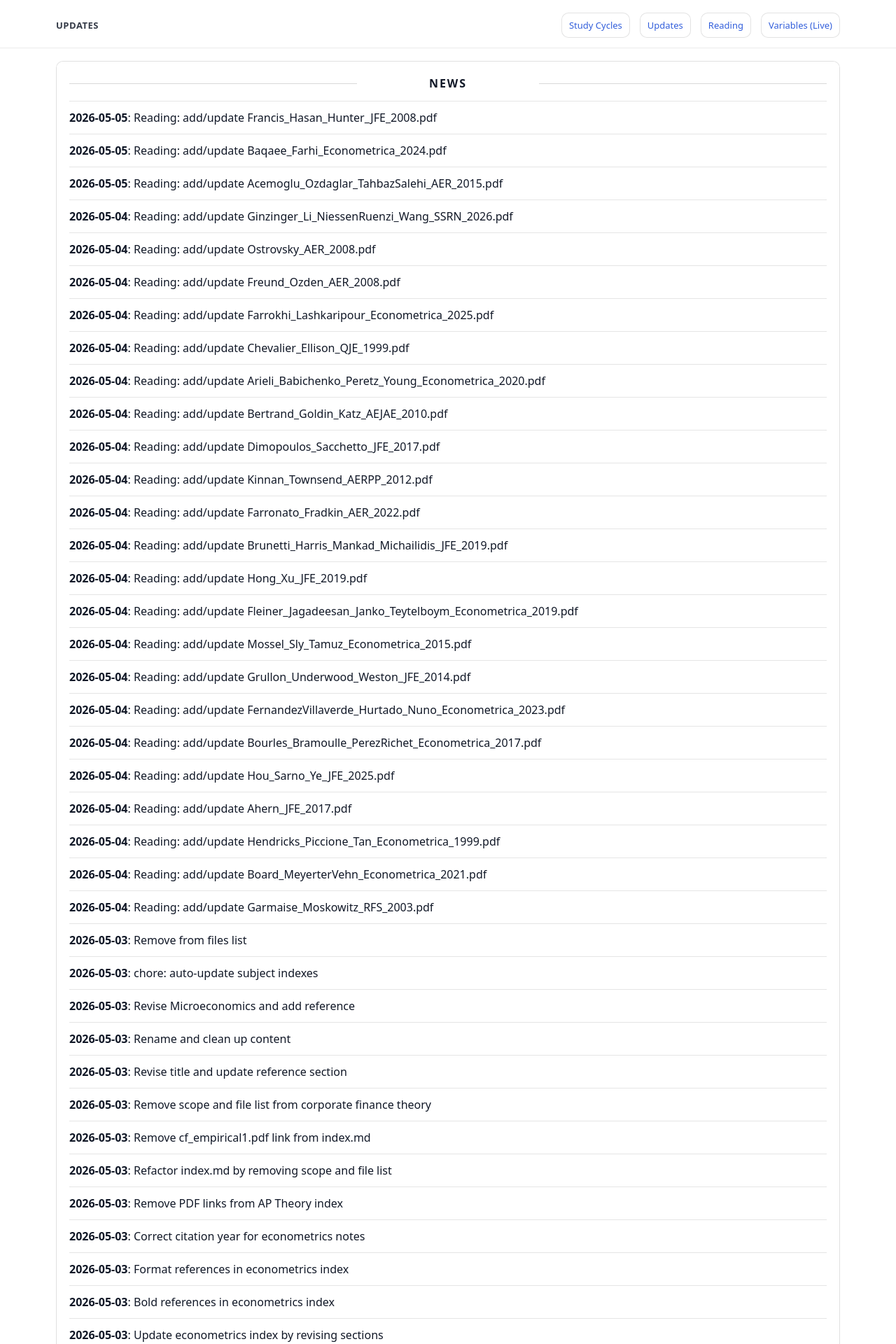
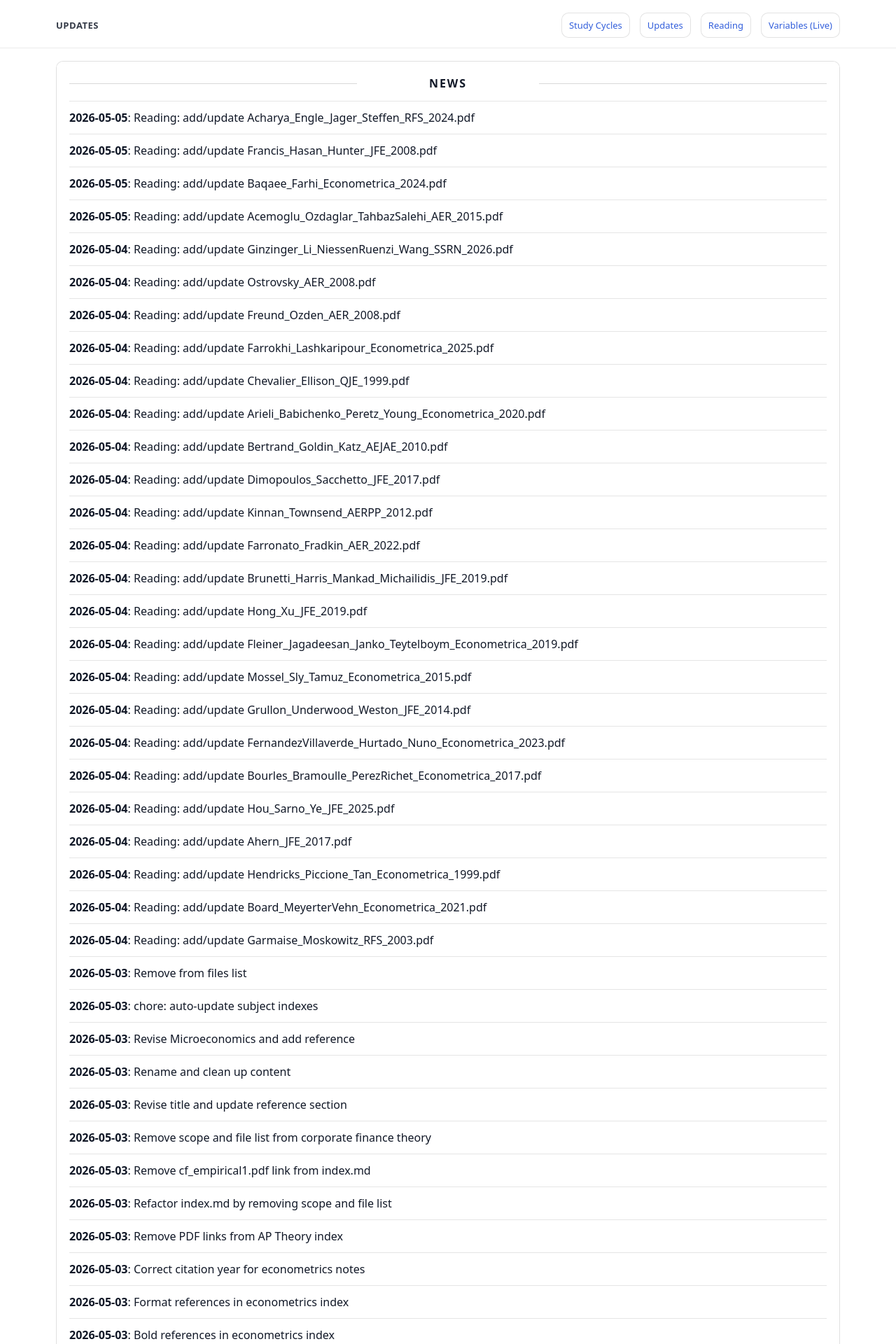
Before and after one commit to yaxinzn/study-archive, a Jekyll site: the page built from updates/index.md, in a window 1280 px wide. Shown: the top 1920 px of the page at 70% size. Built offline with Jekyll 4.4.1, drawn with Linux system fonts in a browser that asks for light colours; some of the changed text lies outside the part shown.

Commit message:
chore: update NEWS feed

```diff
--- a/_data/news.yml
+++ b/_data/news.yml
@@ -1,4 +1,7 @@
 # Auto-generated update history (sorted newest -> oldest). Do not edit manually.
+- ts: "1777933959"
+  date: "2026-05-05"
+  title: "Reading: add/update Acharya_Engle_Jager_Steffen_RFS_2024.pdf"
 - ts: "1777933226"
   date: "2026-05-05"
   title: "Reading: add/update Francis_Hasan_Hunter_JFE_2008.pdf"
```
